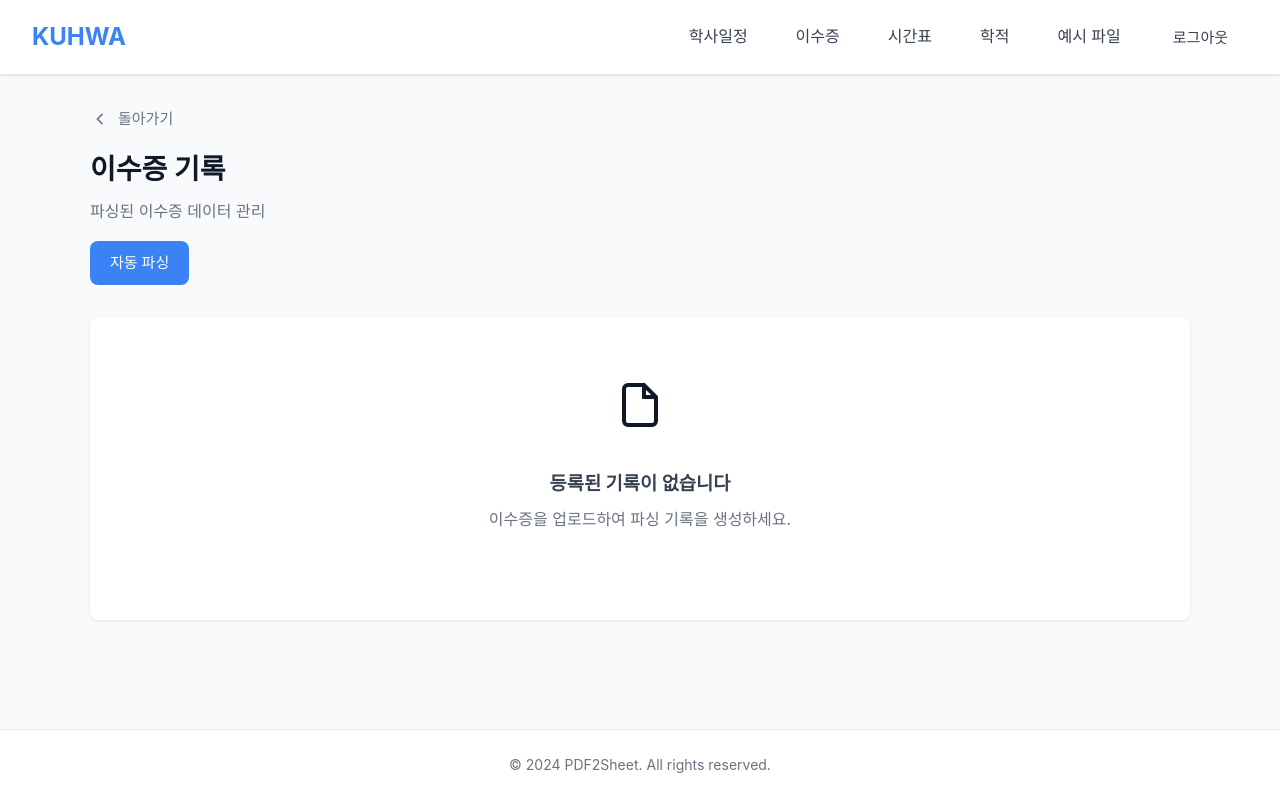
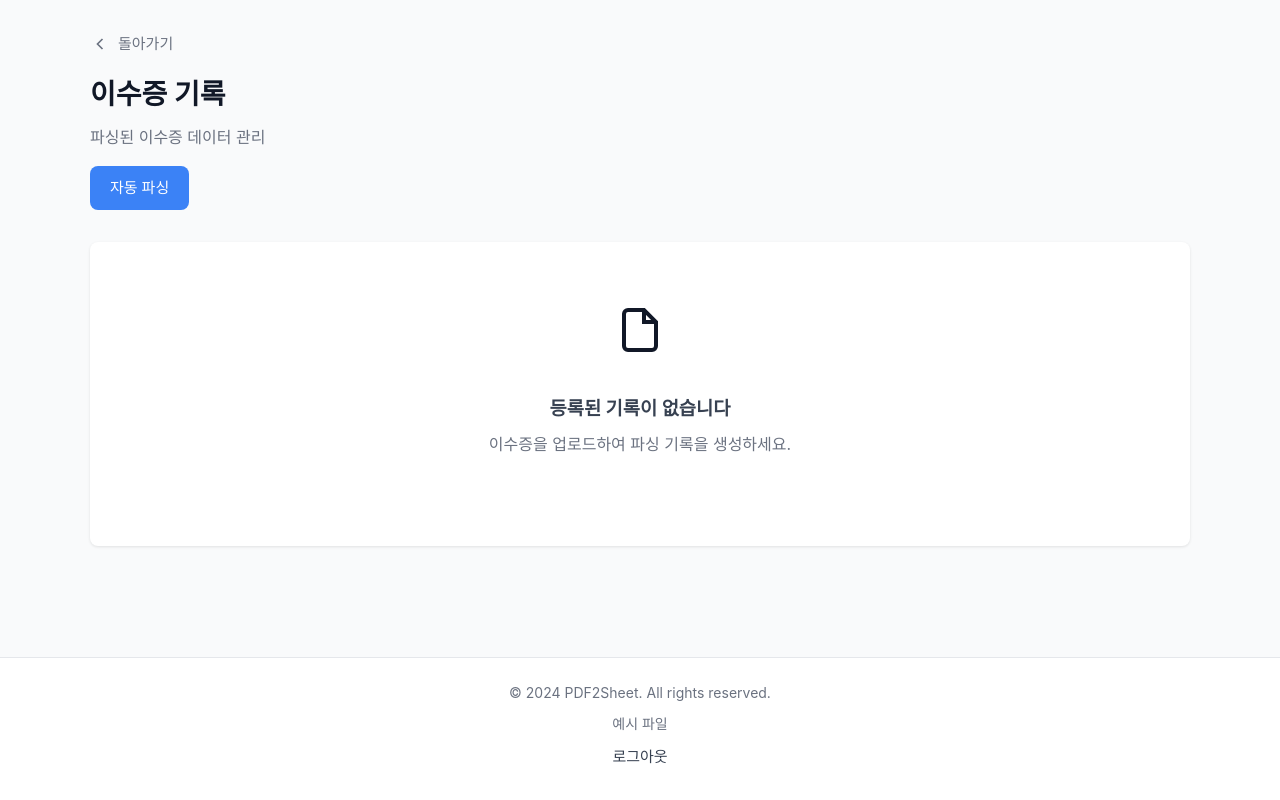
Before and after one commit to devforgekor/pdf-converter, a FastAPI app: page /certificate/records in a window 1280 px wide. Run offline with FastAPI, Linux system fonts and the light colour scheme; the visitor is signed in with stand-in values (Sample User, id 1); data that the repository does not hold is empty; parts of the project's set-up code (start-up, migrations or seed data) failed here and were passed over.

Commit message:
Drop the navbar and the stub routes behind it
The top navigation was leftover from when the app was a multi-feature
portal. Three of its five links -- schedule, timetable, records --
only flashed "not ready yet" and bounced back; the templates for them
never existed.

- remove the navbar from base.html
- delete /schedule, /timetable and /records, now that nothing links
  to them
- drop the .navbar/.nav-brand/.nav-menu/.nav-link rules, including
  their media-query overrides, keeping .nav-form
- move "examples" and "logout" into the footer so they stay reachable
  on every authenticated page

Verified: the certificate page renders with no <nav>, the three former
stub routes return 404, logout clears the session (subsequent
/certificate answers 303 to login) and the footer actions stay hidden
while signed out.

```diff
--- a/main.py
+++ b/main.py
@@ -936,34 +936,6 @@
     return RedirectResponse("/certificate/school", status_code=303)
 
 
-# === 학사일정 (준비 중) ===
-@app.get("/schedule", response_class=HTMLResponse)
-async def schedule_page(request: Request):
-    if not request.session.get("pin_authenticated"):
-        return RedirectResponse("/login", status_code=303)
-    flash(request, "학사일정 기능은 준비 중입니다.", "info")
-    return RedirectResponse("/", status_code=303)
-
-
-# === 시간표 (준비 중) ===
-@app.get("/timetable", response_class=HTMLResponse)
-async def timetable_page(request: Request):
-    if not request.session.get("pin_authenticated"):
-        return RedirectResponse("/login", status_code=303)
-    flash(request, "시간표 기능은 준비 중입니다.", "info")
-    return RedirectResponse("/", status_code=303)
-
-
-# === 학적 (준비 중) ===
-@app.get("/records", response_class=HTMLResponse)
-async def records_page(request: Request):
-    if not request.session.get("pin_authenticated"):
-        return RedirectResponse("/login", status_code=303)
-    flash(request, "학적 기능은 준비 중입니다.", "info")
-    return RedirectResponse("/", status_code=303)
-
-
-# === PDF 업로드 ===
 @app.get("/upload", response_class=HTMLResponse)
 async def upload_page(request: Request):
     if not request.session.get("pin_authenticated"):
--- a/static/css/style.css
+++ b/static/css/style.css
@@ -44,46 +44,6 @@
 }
 
 /* Navbar */
-.navbar {
-    background: white;
-    border-bottom: 1px solid var(--gray-200);
-    padding: 1rem 2rem;
-    display: flex;
-    justify-content: space-between;
-    align-items: center;
-    box-shadow: var(--shadow);
-}
-
-.nav-brand a {
-    font-size: 1.5rem;
-    font-weight: bold;
-    color: var(--primary);
-    text-decoration: none;
-}
-
-.nav-menu {
-    display: flex;
-    align-items: center;
-    gap: 1rem;
-}
-
-.nav-link {
-    color: var(--gray-700);
-    text-decoration: none;
-    padding: 0.5rem 1rem;
-    border-radius: var(--radius);
-    transition: background 0.2s;
-}
-
-.nav-link:hover {
-    background: var(--gray-100);
-}
-
-.nav-user {
-    color: var(--gray-500);
-    padding: 0.5rem 1rem;
-}
-
 .nav-form {
     display: inline;
 }
@@ -689,6 +649,23 @@
     background: white;
 }
 
+.footer-actions {
+    display: flex;
+    gap: 1rem;
+    justify-content: center;
+    align-items: center;
+    margin-top: 0.5rem;
+}
+
+.footer-actions a {
+    color: var(--gray-500);
+    text-decoration: none;
+}
+
+.footer-actions a:hover {
+    color: var(--gray-700);
+}
+
 /* Upload Options */
 .upload-options {
     display: flex;
--- a/templates/base.html
+++ b/templates/base.html
@@ -11,25 +11,6 @@
     {% block extra_css %}{% endblock %}
 </head>
 <body>
-    <nav class="navbar">
-        <div class="nav-brand">
-            <a href="https://kuhwa.duckdns.org/">KUHWA</a>
-        </div>
-        <div class="nav-menu">
-            {% if request.session.get("pin_authenticated") %}
-                <a href="/schedule" class="nav-link">학사일정</a>
-                <a href="/certificate" class="nav-link">이수증</a>
-                <a href="/timetable" class="nav-link">시간표</a>
-                <a href="/records" class="nav-link">학적</a>
-                <a href="/examples" class="nav-link">예시 파일</a>
-                <form action="/logout" method="post" class="nav-form">
-                    <button type="submit" class="btn btn-outline btn-small">로그아웃</button>
-                </form>
-            {% else %}
-                <a href="/login" class="nav-link">로그인</a>
-            {% endif %}
-        </div>
-    </nav>
 
     <main class="container">
         {% set messages = get_flashed_messages(request) %}
@@ -44,6 +25,14 @@
 
     <footer class="footer">
         <p>&copy; 2024 PDF2Sheet. All rights reserved.</p>
+        {% if request.session.get("pin_authenticated") %}
+        <p class="footer-actions">
+            <a href="/examples">예시 파일</a>
+            <form action="/logout" method="post" class="nav-form">
+                <button type="submit" class="btn btn-outline btn-small">로그아웃</button>
+            </form>
+        </p>
+        {% endif %}
     </footer>
 
     {% block extra_js %}{% endblock %}
```
Also changed, not shown: other parts of static/css/style.css (+4 -37 lines).
